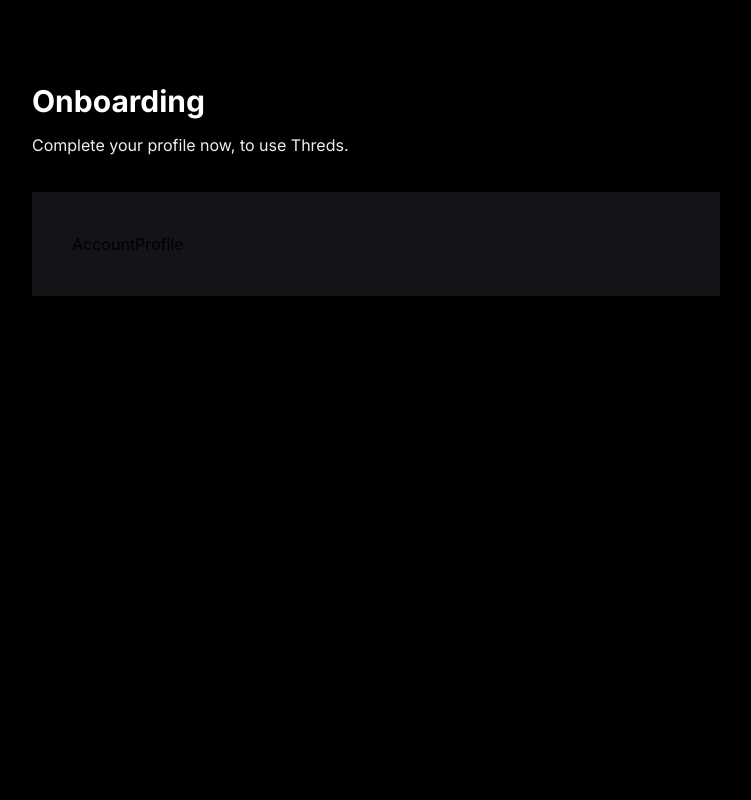
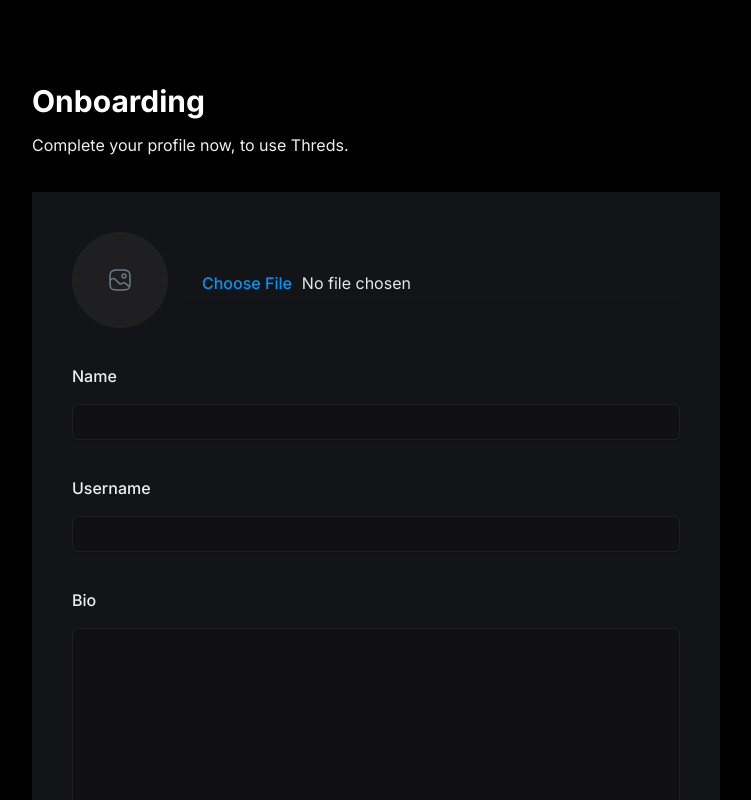
Before and after one commit to NammDev/threads, a Next.js app: page /onboarding in a window 1280 px wide. Shown: the top 800 px of the page, without its empty margins (264-1015 px from the left). Built offline with nearby package versions, Linux system fonts and the light colour scheme; no server answers.

Commit message:
Account Profile in onboarding page

```diff
--- a/app/(auth)/layout.tsx
+++ b/app/(auth)/layout.tsx
@@ -3,7 +3,6 @@
 import { Inter } from 'next/font/google'
 import { ClerkProvider } from '@clerk/nextjs'
 import { dark } from '@clerk/themes'
-
 import '../globals.css'
 
 const inter = Inter({ subsets: ['latin'] })
--- a/app/(auth)/onboarding/page.tsx
+++ b/app/(auth)/onboarding/page.tsx
@@ -12,6 +12,7 @@
 }
 
 const Page = async () => {
+  // user get from clerk
   const user = await currentUser()
 
   // user get from database
@@ -40,7 +41,7 @@
       </p>
 
       <section className='mt-9 bg-dark-2 p-10'>
-        <AccountProfile user={userData} btnTitle='Continue' />
+        <AccountProfile user={userData} btnTitle='Submit' />
       </section>
     </main>
   )
--- a/components/forms/AccountProfile.tsx
+++ b/components/forms/AccountProfile.tsx
@@ -1,6 +1,24 @@
 'use client'
 
-import React from 'react'
+import React, { ChangeEvent, useState } from 'react'
+import {
+  Form,
+  FormControl,
+  FormDescription,
+  FormField,
+  FormItem,
+  FormLabel,
+  FormMessage,
+} from '@/components/ui/form'
+import { Input } from '@/components/ui/input'
+import { UserValidation } from '@/lib/validations/user'
+import { useForm } from 'react-hook-form'
+import { zodResolver } from '@hookform/resolvers/zod'
+import * as z from 'zod'
+import { Button } from '../ui/button'
+import Image from 'next/image'
+import { Textarea } from '../ui/textarea'
+import { usePathname, useRouter } from 'next/navigation'
 
 interface Props {
   user: {
@@ -15,7 +33,160 @@
 }
 
 const AccountProfile = ({ user, btnTitle }: Props) => {
-  return <div>AccountProfile</div>
+  const router = useRouter()
+  const pathname = usePathname()
+  const [files, setFiles] = useState<File[]>([])
+
+  const form = useForm<z.infer<typeof UserValidation>>({
+    resolver: zodResolver(UserValidation),
+    defaultValues: {
+      profile_photo: user?.image ? user.image : '',
+      name: user?.name ? user.name : '',
+      username: user?.username ? user.username : '',
+      bio: user?.bio ? user.bio : '',
+    },
+  })
+
+  const handleImage = (e: ChangeEvent<HTMLInputElement>, fieldChange: (value: string) => void) => {
+    e.preventDefault()
+    const fileReader = new FileReader()
+
+    if (e.target.files && e.target.files.length > 0) {
+      const file = e.target.files[0]
+      setFiles(Array.from(e.target.files))
+
+      if (!file.type.includes('image')) return
+
+      fileReader.onload = async (event) => {
+        const imageDataUrl = event.target?.result?.toString() || ''
+        fieldChange(imageDataUrl)
+      }
+
+      fileReader.readAsDataURL(file)
+    }
+  }
+
+  function onSubmit(values: z.infer<typeof UserValidation>) {
+    // Do something with the form values.
+    // ✅ This will be type-safe and validated.
+    const blob = values.profile_photo
+
+    console.log(values)
+
+    // const hasImageChanged = isBase64Image(blob)
+    // if (hasImageChanged) {
+    //   const imgRes = await startUpload(files)
+
+    //   if (imgRes && imgRes[0].fileUrl) {
+    //     values.profile_photo = imgRes[0].fileUrl
+    //   }
+    // }
+
+    // await updateUser({
+    //   name: values.name,
+    //   path: pathname,
+    //   username: values.username,
+    //   userId: user.id,
+    //   bio: values.bio,
+    //   image: values.profile_photo,
+    // })
+
+    // if (pathname === '/profile/edit') {
+    //   router.back()
+    // } else {
+    //   router.push('/')
+    // }
+  }
+
+  return (
+    <Form {...form}>
+      <form className='flex flex-col justify-start gap-10' onSubmit={form.handleSubmit(onSubmit)}>
+        <FormField
+          control={form.control}
+          name='profile_photo'
+          render={({ field }) => (
+            <FormItem className='flex items-center gap-4'>
+              <FormLabel className='account-form_image-label'>
+                {field.value ? (
+                  <Image
+                    src={field.value}
+                    alt='profile_icon'
+                    width={96}
+                    height={96}
+                    priority
+                    className='rounded-full object-contain'
+                  />
+                ) : (
+                  <Image
+                    src='/assets/profile.svg'
+                    alt='profile_icon'
+                    width={24}
+                    height={24}
+                    className='object-contain'
+                  />
+                )}
+              </FormLabel>
+              <FormControl className='flex-1 text-base-semibold text-gray-200'>
+                <Input
+                  type='file'
+                  accept='image/*'
+                  placeholder='Add profile photo'
+                  className='account-form_image-input'
+                  onChange={(e) => handleImage(e, field.onChange)}
+                />
+              </FormControl>
+            </FormItem>
+          )}
+        />
+
+        <FormField
+          control={form.control}
+          name='name'
+          render={({ field }) => (
+            <FormItem className='flex w-full flex-col gap-3'>
+              <FormLabel className='text-base-semibold text-light-2'>Name</FormLabel>
+              <FormControl>
+                <Input type='text' className='account-form_input no-focus' {...field} />
+              </FormControl>
+              <FormMessage />
+            </FormItem>
+          )}
+        />
+
+        <FormField
+          control={form.control}
+          name='username'
+          render={({ field }) => (
+            <FormItem className='flex w-full flex-col gap-3'>
+              <FormLabel className='text-base-semibold text-light-2'>Username</FormLabel>
+              <FormControl>
+                <Input type='text' className='account-form_input no-focus' {...field} />
+              </FormControl>
+              <FormMessage />
+            </FormItem>
+          )}
+        />
+
+        <FormField
+          control={form.control}
+          name='bio'
+          render={({ field }) => (
+            <FormItem className='flex w-full flex-col gap-3'>
+              <FormLabel className='text-base-semibold text-light-2'>Bio</FormLabel>
+              <FormControl>
+                <Textarea rows={10} className='account-form_input no-focus' {...field} />
+              </FormControl>
+              <FormMessage />
+            </FormItem>
+          )}
+        />
+
+        <Button type='submit' className='bg-primary-500'>
+          {btnTitle}
+        </Button>
+      </form>
+    </Form>
+  )
 }
 
 export default AccountProfile
--- /dev/null
+++ b/components/ui/input.tsx
@@ -0,0 +1,25 @@
+import * as React from "react"
+
+import { cn } from "@/lib/utils"
+
+export interface InputProps
+  extends React.InputHTMLAttributes<HTMLInputElement> {}
+
+const Input = React.forwardRef<HTMLInputElement, InputProps>(
+  ({ className, type, ...props }, ref) => {
+    return (
+      <input
+        type={type}
+        className={cn(
+          "flex h-9 w-full rounded-md border border-slate-200 bg-transparent px-3 py-1 text-sm shadow-sm transition-colors file:border-0 file:bg-transparent file:text-sm file:font-medium placeholder:text-slate-500 focus-visible:outline-none focus-visible:ring-1 focus-visible:ring-slate-950 disabled:cursor-not-allowed disabled:opacity-50 dark:border-slate-800 dark:placeholder:text-slate-400 dark:focus-visible:ring-slate-300",
+          className
+        )}
+        ref={ref}
+        {...props}
+      />
+    )
+  }
+)
+Input.displayName = "Input"
+
+export { Input }
--- /dev/null
+++ b/components/ui/textarea.tsx
@@ -0,0 +1,24 @@
+import * as React from "react"
+
+import { cn } from "@/lib/utils"
+
+export interface TextareaProps
+  extends React.TextareaHTMLAttributes<HTMLTextAreaElement> {}
+
+const Textarea = React.forwardRef<HTMLTextAreaElement, TextareaProps>(
+  ({ className, ...props }, ref) => {
+    return (
+      <textarea
+        className={cn(
+          "flex min-h-[60px] w-full rounded-md border border-slate-200 bg-transparent px-3 py-2 text-sm shadow-sm placeholder:text-slate-500 focus-visible:outline-none focus-visible:ring-1 focus-visible:ring-slate-950 disabled:cursor-not-allowed disabled:opacity-50 dark:border-slate-800 dark:placeholder:text-slate-400 dark:focus-visible:ring-slate-300",
+          className
+        )}
+        ref={ref}
+        {...props}
+      />
+    )
+  }
+)
+Textarea.displayName = "Textarea"
+
+export { Textarea }
--- /dev/null
+++ b/lib/validations/user.ts
@@ -0,0 +1,17 @@
+import * as z from 'zod'
+
+export const UserValidation = z.object({
+  profile_photo: z.string().url().nonempty(),
+  name: z
+    .string()
+    .min(3, { message: 'Minimum 3 characters.' })
+    .max(30, { message: 'Maximum 30 caracters.' }),
+  username: z
+    .string()
+    .min(3, { message: 'Minimum 3 characters.' })
+    .max(30, { message: 'Maximum 30 caracters.' }),
+  bio: z
+    .string()
+    .min(3, { message: 'Minimum 3 characters.' })
+    .max(1000, { message: 'Maximum 1000 caracters.' }),
+})
--- a/package.json
+++ b/package.json
@@ -12,11 +12,15 @@
     "@clerk/nextjs": "^4.23.5",
     "@clerk/themes": "^1.7.5",
     "@hookform/resolvers": "^3.3.1",
+    "@radix-ui/react-label": "^2.0.2",
+    "@radix-ui/react-menubar": "^1.0.3",
+    "@radix-ui/react-slot": "^1.0.2",
     "@types/node": "20.6.2",
     "@types/react": "18.2.21",
     "@types/react-dom": "18.2.7",
     "@uploadthing/react": "^5.6.0",
     "autoprefixer": "10.4.15",
+    "class-variance-authority": "^0.7.0",
     "latest": "^0.2.0",
     "mongoose": "^7.5.2",
     "next": "^13.5.2",
```
Also changed, not shown: 1 other file (tests, documents, lock files or other folders).
